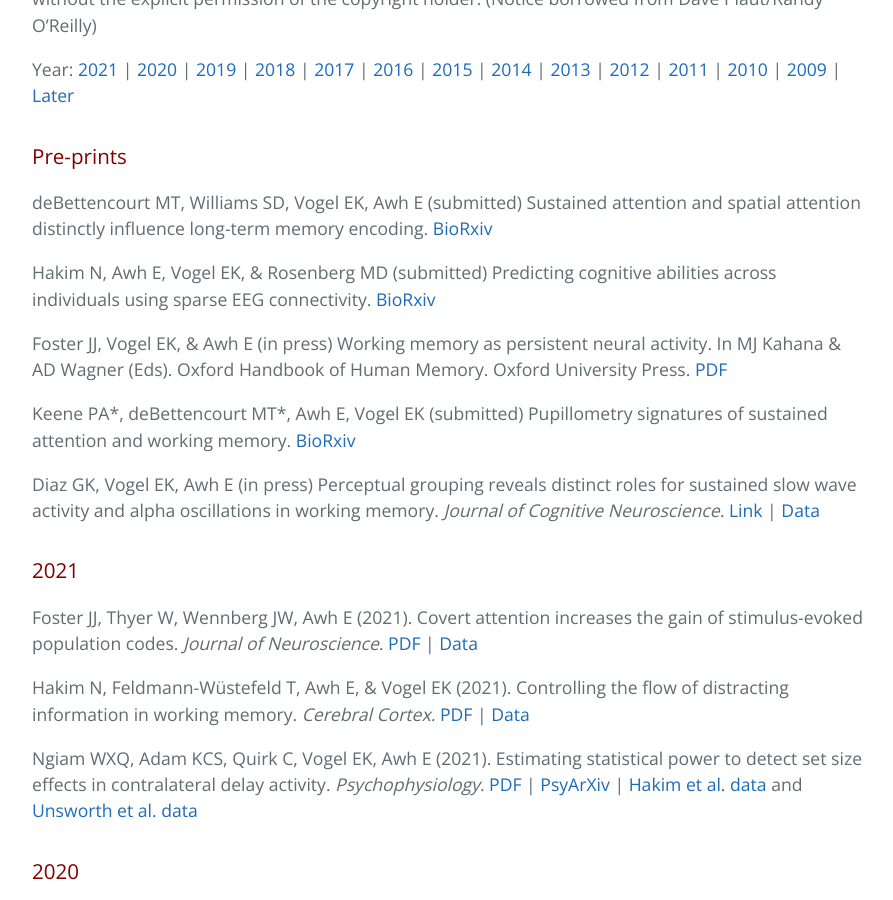
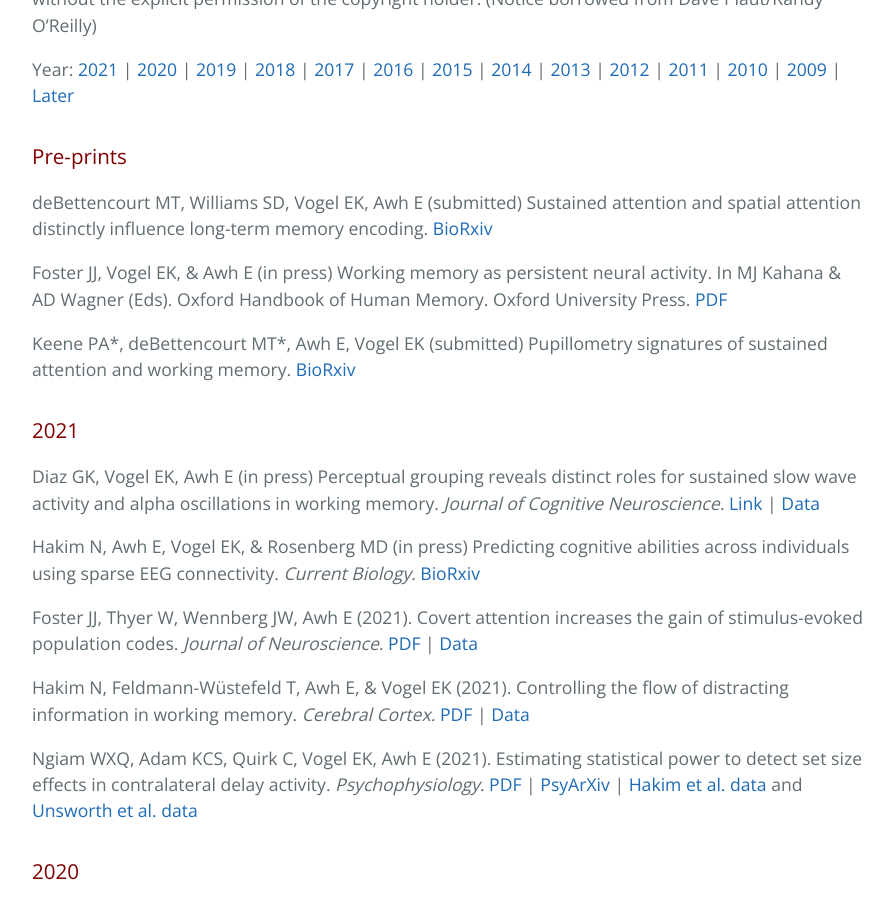
Before and after one commit to AwhVogelLab/awhvogellab.github.io, a Jekyll site: the page built from publications.md, in a window 1280 px wide and 900 px high, scrolled down 600 px. Shown: the whole window, without its empty margins (192-1085 px from the left). Built offline with Jekyll 4.4.1, drawn with Linux system fonts in a browser that asks for light colours; our own code applies the rules of GitHub Pages for plain Markdown files.

Commit message:
Update publications.md

```diff
--- a/publications.md
+++ b/publications.md
@@ -14,16 +14,15 @@ Year: [2021](#2021) \| [2020](#2020) \| [2019](#2019) \| [2018](#2018) \| [2017]
 
 deBettencourt MT, Williams SD, Vogel EK, Awh E (submitted) Sustained attention and spatial attention distinctly influence long-term memory encoding. [BioRxiv](https://www.biorxiv.org/content/10.1101/2020.09.14.297341v1)
 
-Hakim N, Awh E, Vogel EK, & Rosenberg MD (submitted) Predicting cognitive abilities across individuals using sparse EEG connectivity. [BioRxiv](https://www.biorxiv.org/content/10.1101/2020.07.22.216705v1)
-
 Foster JJ, Vogel EK, & Awh E (in press) Working memory as persistent neural activity. In MJ Kahana & AD Wagner (Eds). Oxford Handbook of Human Memory. Oxford University Press. [PDF](https://psyarxiv.com/jh6e3)
 
 Keene PA\*, deBettencourt MT\*, Awh E, Vogel EK (submitted) Pupillometry signatures of sustained attention and working memory. [BioRxiv](https://www.biorxiv.org/content/10.1101/2021.01.18.426969v1)
 
+### 2021
+
 Diaz GK, Vogel EK, Awh E (in press) Perceptual grouping reveals distinct roles for sustained slow wave activity and alpha oscillations in working memory. <i>Journal of Cognitive Neuroscience.</i> [Link](https://doi.org/10.1162/jocn_a_01719) \| [Data](https://osf.io/7rxqf/)
 
-
-### 2021
+Hakim N, Awh E, Vogel EK, & Rosenberg MD (in press) Predicting cognitive abilities across individuals using sparse EEG connectivity. <i>Current Biology. </i>[BioRxiv](https://www.biorxiv.org/content/10.1101/2020.07.22.216705v1)
 
 Foster JJ, Thyer W, Wennberg JW, Awh E (2021). Covert attention increases the gain of stimulus-evoked population codes. <i>Journal of Neuroscience. </i>[PDF](/files/pdfs/Foster_2021_JNeurosci.pdf)  \| [Data](https://osf.io/hmvzc/)
 
```
